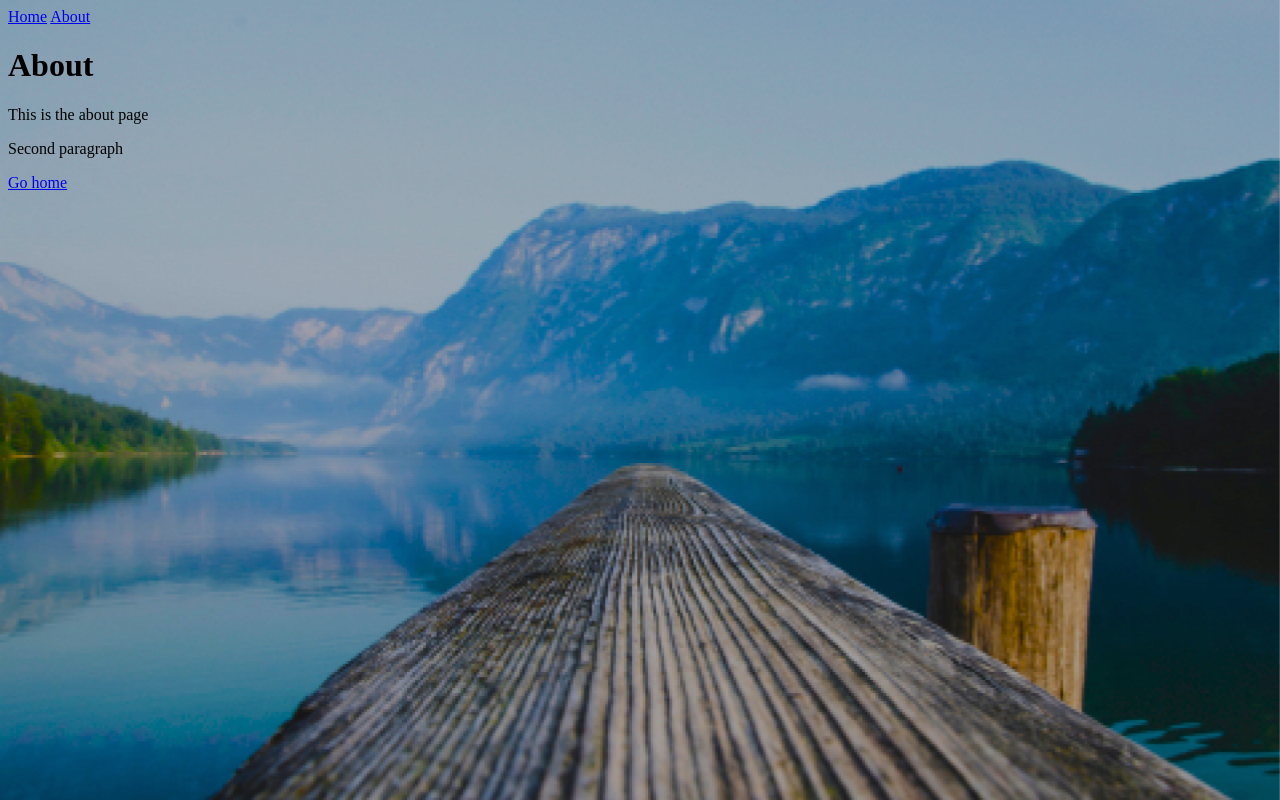
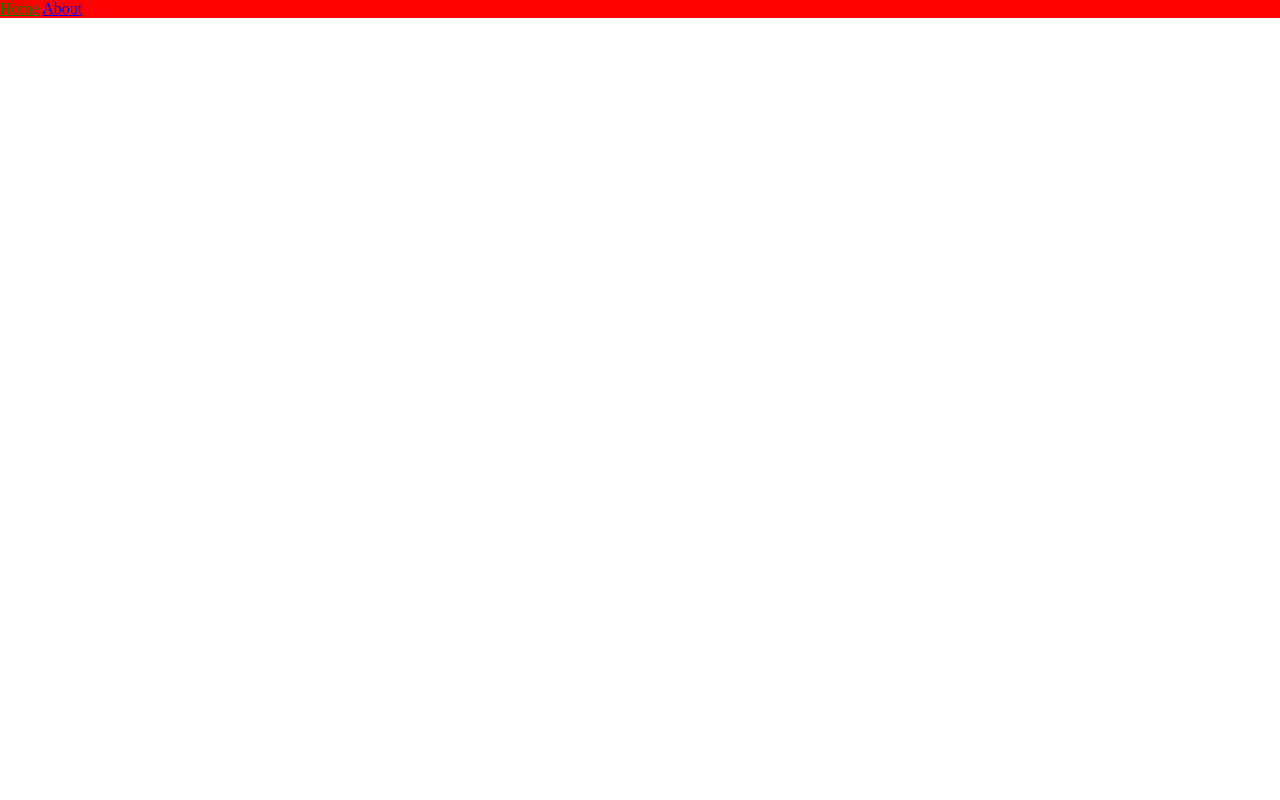
Before and after one commit to maxym-rybak/mrybak.me, a Next.js app: page /about in a window 1280 px wide. Built offline with nearby package versions, Linux system fonts and the light colour scheme.

Commit message:
remove unneeded components, adding styles, new background

```diff
--- /dev/null
+++ b/components/Layout.module.scss
@@ -0,0 +1,6 @@
+.nav_bar {
+	background-color: red;
+	.nav_item {
+		color: green;
+	}
+}
--- a/components/Layout.tsx
+++ b/components/Layout.tsx
@@ -1,6 +1,7 @@
 import * as React from 'react'
 import Link from 'next/link'
 import Head from 'next/head'
+import classes from './Layout.module.scss'
 
 type Props = {
 	title?: string
@@ -12,11 +13,12 @@ const Layout: React.FunctionComponent<Props> = ({ children, title = 'This is the
 			<title>{title}</title>
 			<meta charSet='utf-8' />
 			<meta name='viewport' content='initial-scale=1.0, width=device-width' />
+			<link rel='stylesheet' href='styles.css' />
 		</Head>
 		<header>
-			<nav>
+			<nav className={classes.nav_bar}>
 				<Link href='/'>
-					<a>Home</a>
+					<a className={classes.nav_item}>Home</a>
 				</Link>{' '}
 				<Link href='/about'>
 					<a>About</a>
--- a/pages/Main.module.scss
+++ /dev/null
@@ -1,10 +0,0 @@
-.full_screan_img {
-	min-height: 100%;
-	min-width: 1024px;
-	width: 100%;
-	height: auto;
-	position: fixed;
-	top: 0;
-	left: 0;
-	z-index: -1;
-}
--- a/pages/about.tsx
+++ b/pages/about.tsx
@@ -1,48 +1,7 @@
-import Link from 'next/link'
 import Layout from '../components/Layout'
-import Typed, { TypedOptions } from 'typed.js'
-import * as React from 'react'
-import classes from './Main.module.scss'
 
 const AboutPage = () => {
-	const paragraphRef = React.useRef<HTMLParagraphElement>(null)
-	const paragraph2Ref = React.useRef<HTMLParagraphElement>(null)
-
-	React.useEffect(() => {
-		const options: TypedOptions = {
-			strings: ['This is the about page'],
-			typeSpeed: 50,
-			startDelay: 500,
-			showCursor: false,
-		}
-		if (paragraphRef.current) {
-			new Typed(paragraphRef.current?.tagName, options)
-		}
-		const options2: TypedOptions = {
-			strings: ['Second paragraph'],
-			typeSpeed: 50,
-			startDelay: 2000,
-			showCursor: false,
-		}
-		if (paragraph2Ref.current) {
-			new Typed(paragraph2Ref.current?.tagName, options2)
-			console.log(`tagname: ${paragraphRef.current?.tagName}`)
-		}
-	}, [])
-
-	return (
-		<Layout title='About | Next.js + TypeScript Example'>
-			<img src='./images/background.png' className={classes.full_screan_img}></img>
-			<h1>About</h1>
-			<span ref={paragraphRef} id='typed-text'></span>
-			<p ref={paragraph2Ref} id='typed-text2'></p>
-			<p>
-				<Link href='/'>
-					<a>Go home</a>
-				</Link>
-			</p>
-		</Layout>
-	)
+	return <Layout title='Maxym Rybak personal page'></Layout>
 }
 
 export default AboutPage
--- /dev/null
+++ b/public/styles.css
@@ -0,0 +1,3 @@
+body {
+	margin: 0;
+}
```
Also changed, not shown: components/List.tsx (deleted, +0 -19 lines), components/ListDetail.tsx (deleted, +0 -18 lines), components/ListItem.tsx (deleted, +0 -18 lines), pages/index.tsx (+38 -10 lines), pages/styles.module.scss (added, +44 -0 lines), public/images/background.png (deleted), 1 other file (tests, documents, lock files or other folders).
